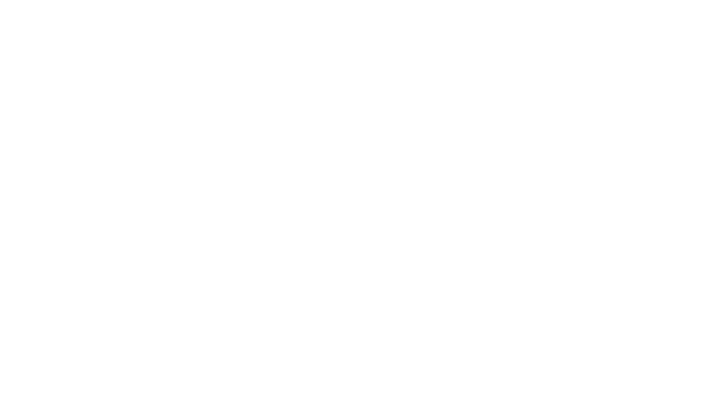
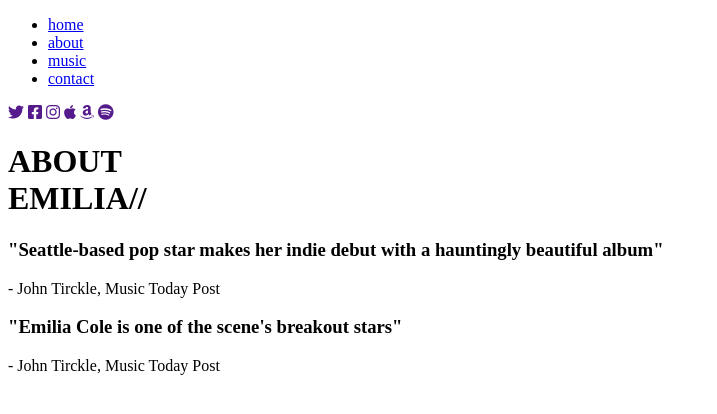
Before and after one commit to RodriGBorges/IntroAl-Front, a website: page views/about.html in a window 1280 px wide. Shown: the whole page, without its empty margins (0-717 px from the left). Drawn offline with Linux system fonts and the light colour scheme.

Commit message:
Subo about estructurado.

```diff
--- a/views/about.html
+++ b/views/about.html
@@ -4,9 +4,43 @@
     <meta charset="UTF-8">
     <meta http-equiv="X-UA-Compatible" content="IE=edge">
     <meta name="viewport" content="width=device-width, initial-scale=1.0">
-    <title>Document</title>
+    <title>Emilia about</title>
+    <link rel="stylesheet" href="https://use.fontawesome.com/releases/v5.15.3/css/all.css" integrity="sha384-SZXxX4whJ79/gErwcOYf+zWLeJdY/qpuqC4cAa9rOGUstPomtqpuNWT9wdPEn2fk" crossorigin="anonymous">
 </head>
 <body>
+    <header>
+        <nav>
+            <ul>
+                <li><a href="/">home</a></li>
+                <li><a href="/about">about</a></li>
+                <li><a href="/music">music</a></li>
+                <li><a href="/contact">contact</a></li>
+            </ul>
+        </nav>
+        <nav>
+            <a href=""><i class="fab fa-twitter"></i></a>
+            <a href=""><i class="fab fa-facebook-square"></i></a>
+            <a href=""><i class="fab fa-instagram"></i></a>
+            <a href=""><i class="fab fa-apple"></i></a>
+            <a href=""><i class="fab fa-amazon"></i></a>
+            <a href=""><i class="fab fa-spotify"></i></a>
+        </nav>
+    </header>
+    <main>
+        <h1>ABOUT<br>EMILIA//</h1>
+        <section>
+            <article>
+                <h3>"Seattle-based pop star makes her indie debut with a hauntingly beautiful album"</h3>
+                <p>- John Tirckle, Music Today Post</p>
+            </article>
+            <article>
+                <h3>"Emilia Cole is one of the scene's breakout stars"</h3>
+                <p>- John Tirckle, Music Today Post</p>
+            </article>
+        </section>
+    </main>
+    <footer>
 
+    </footer>
 </body>
 </html>
```
Also changed, not shown: app.js (+5 -3 lines), views/contact.html (+25 -1 lines), views/home.html (+2 -2 lines), views/music.html (+25 -1 lines).
